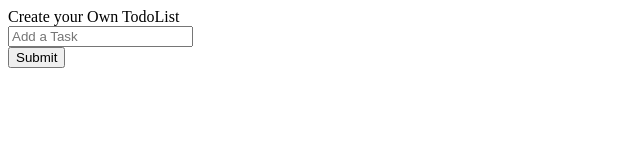
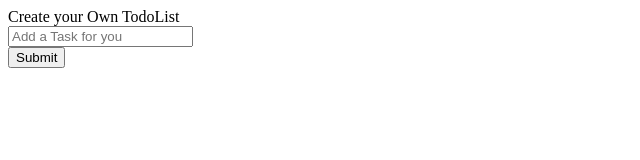
Before and after one commit to nitinmomaya/React-JS-Practice, a React (Vite) app: page / in a window 1280 px wide. Shown: the top 160 px of the page, without its empty margins (0-640 px from the left). Built offline with nearby package versions, Linux system fonts and the light colour scheme.

Commit message:
Todolist Completed

```diff
--- a/src/TodoList/Component/Input/Input.tsx
+++ b/src/TodoList/Component/Input/Input.tsx
@@ -10,7 +10,7 @@ const Input: React.FC<Props> = ({ handleChange, value }) => {
         value={value}
         onChange={handleChange}
         type="text"
-        placeholder="Add a Task"
+        placeholder="Add a Task for you"
       />
     </>
   );
```
